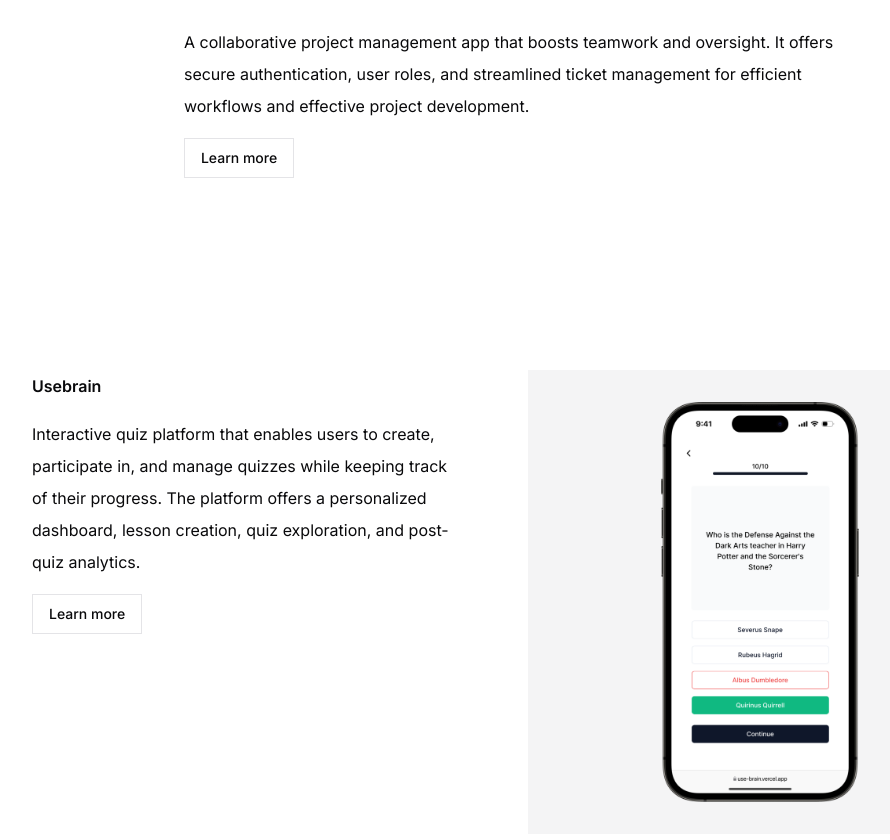
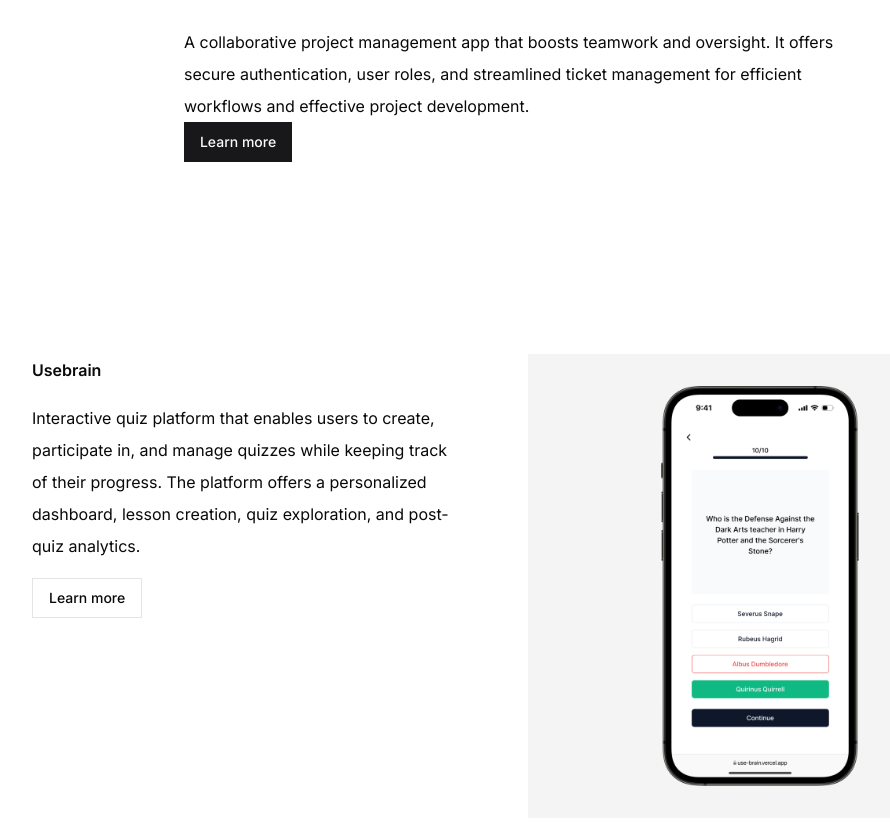
Before and after one commit to codewithbersh/brucesalcedo.com-v-0, a Next.js app in the folder frontend/: page / in a window 1280 px wide. Shown: the part 1340-2180 px from the top of the page, without its empty margins (128-1018 px from the left). Built offline with nearby package versions, Linux system fonts and the light colour scheme.

Commit message:
Update projects-list.tsx

```diff
--- a/frontend/components/projects-list.tsx
+++ b/frontend/components/projects-list.tsx
@@ -75,7 +75,9 @@ const ProjectsList = ({ projects }: Props) => {
               </Link>
               <div className="max-w-fit mx-auto space-y-4 mt-8">
                 <p className="max-w-prose">{project.description}</p>
-                <Button variant="outline">Learn more</Button>
+                <Link href={`/projects/${project.href}`} passHref>
+                  <Button>Learn more</Button>
+                </Link>
               </div>
             </div>
           </>
```
